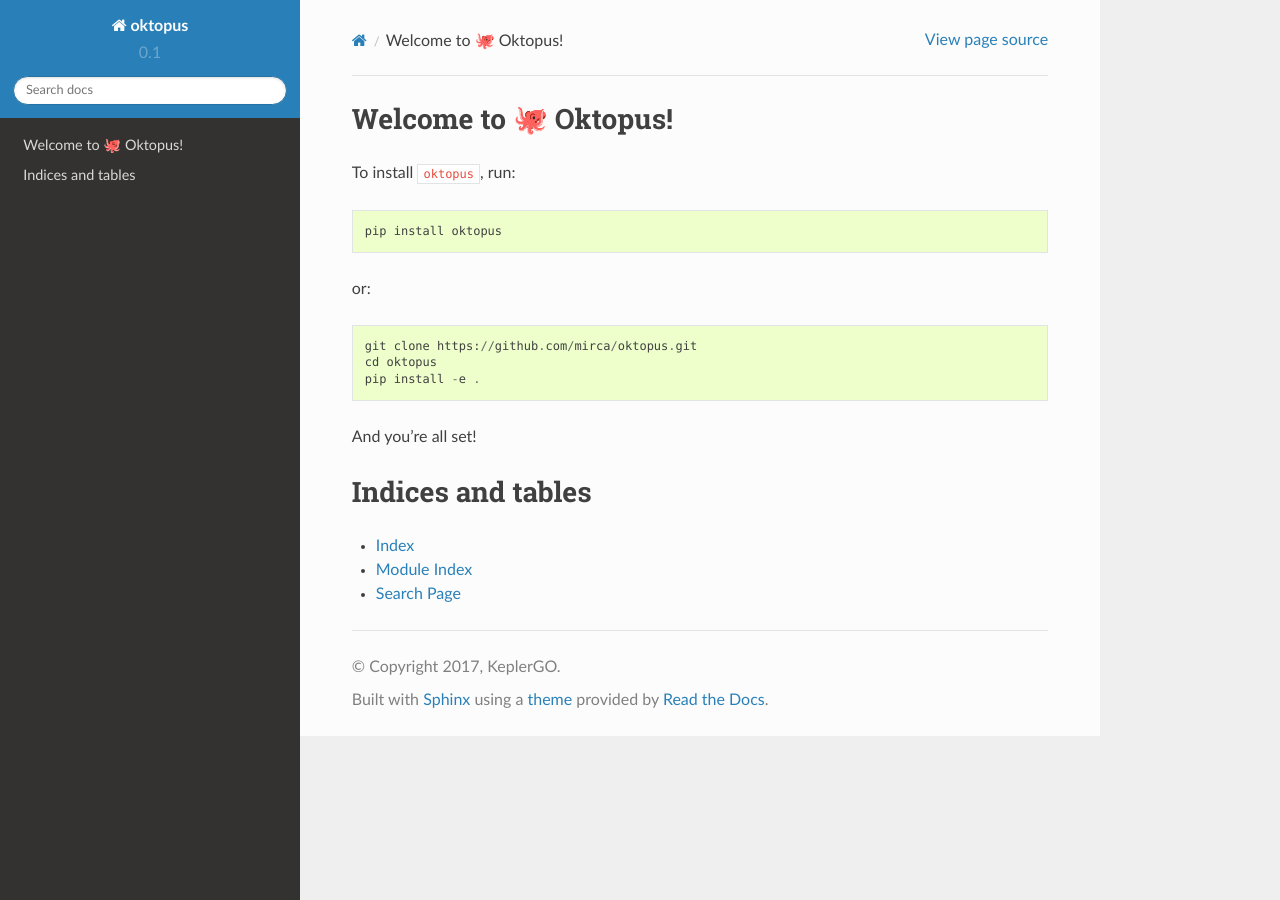
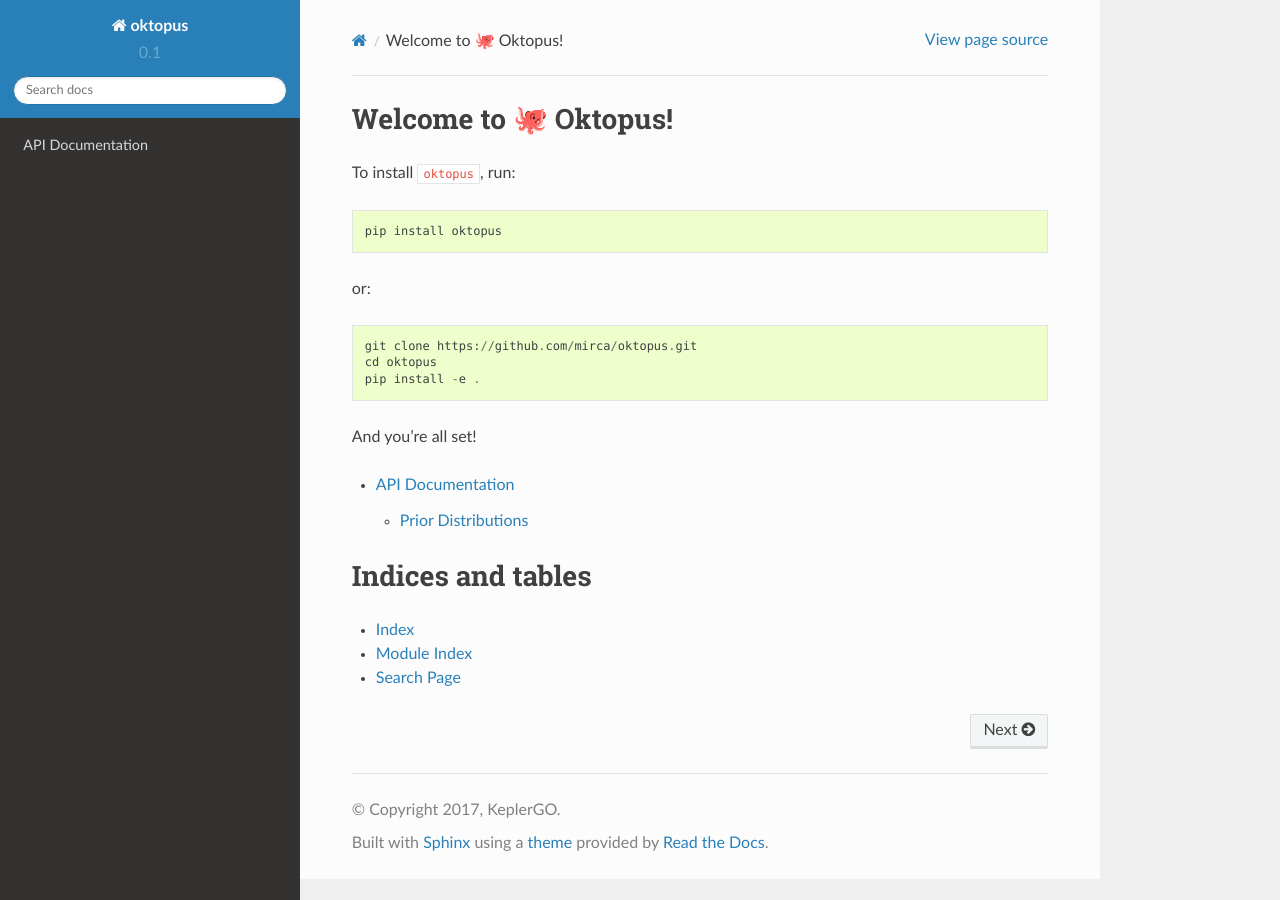
Before and after one commit to KeplerGO/oktopus, a Sphinx documentation site: the page built from docs/source/index.rst, in a window 1280 px wide. Built offline with Sphinx 7.4.7 and the Read the Docs theme 2.0.0, drawn with Linux system fonts in a browser that asks for light colours.

Commit message:
add prior api docs

```diff
--- /dev/null
+++ b/docs/source/api/index.rst
@@ -0,0 +1,7 @@
+*****************
+API Documentation
+*****************
+
+.. toctree::
+
+    prior
--- /dev/null
+++ b/docs/source/api/prior.rst
@@ -0,0 +1,4 @@
+Prior Distributions
+===================
+
+.. automodule:: oktopus.prior
--- a/docs/source/conf.py
+++ b/docs/source/conf.py
@@ -39,7 +39,8 @@
     'sphinx.ext.coverage',
     'sphinx.ext.mathjax',
     'sphinx.ext.viewcode',
-    'sphinx.ext.githubpages']
+    'sphinx.ext.githubpages',
+    'numpydoc']
 
 # Add any paths that contain templates here, relative to this directory.
 templates_path = ['_templates']
--- a/docs/source/index.rst
+++ b/docs/source/index.rst
@@ -22,6 +22,10 @@
 
 And you're all set!
 
+.. toctree::
+
+    api/index
+
 
 Indices and tables
 ==================
```
